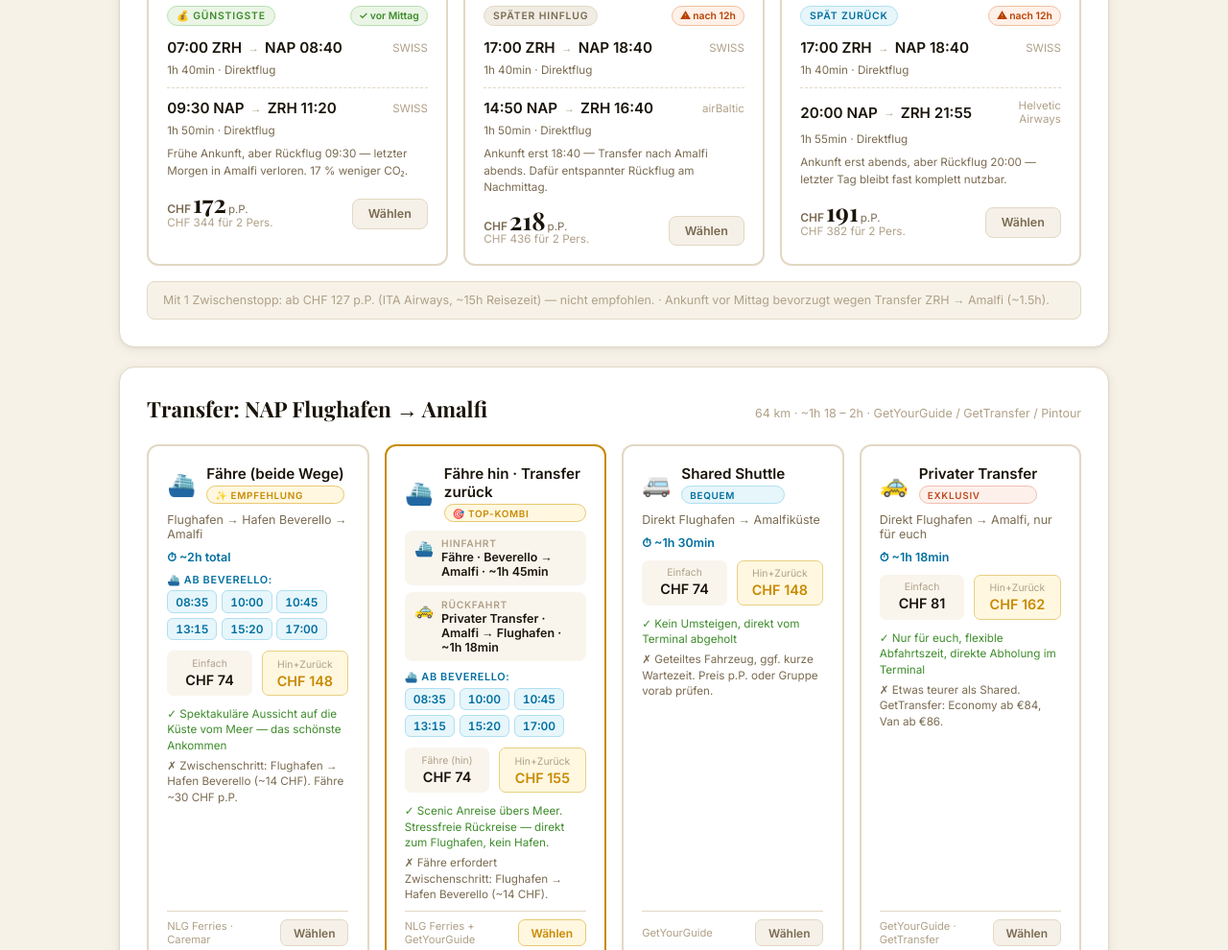
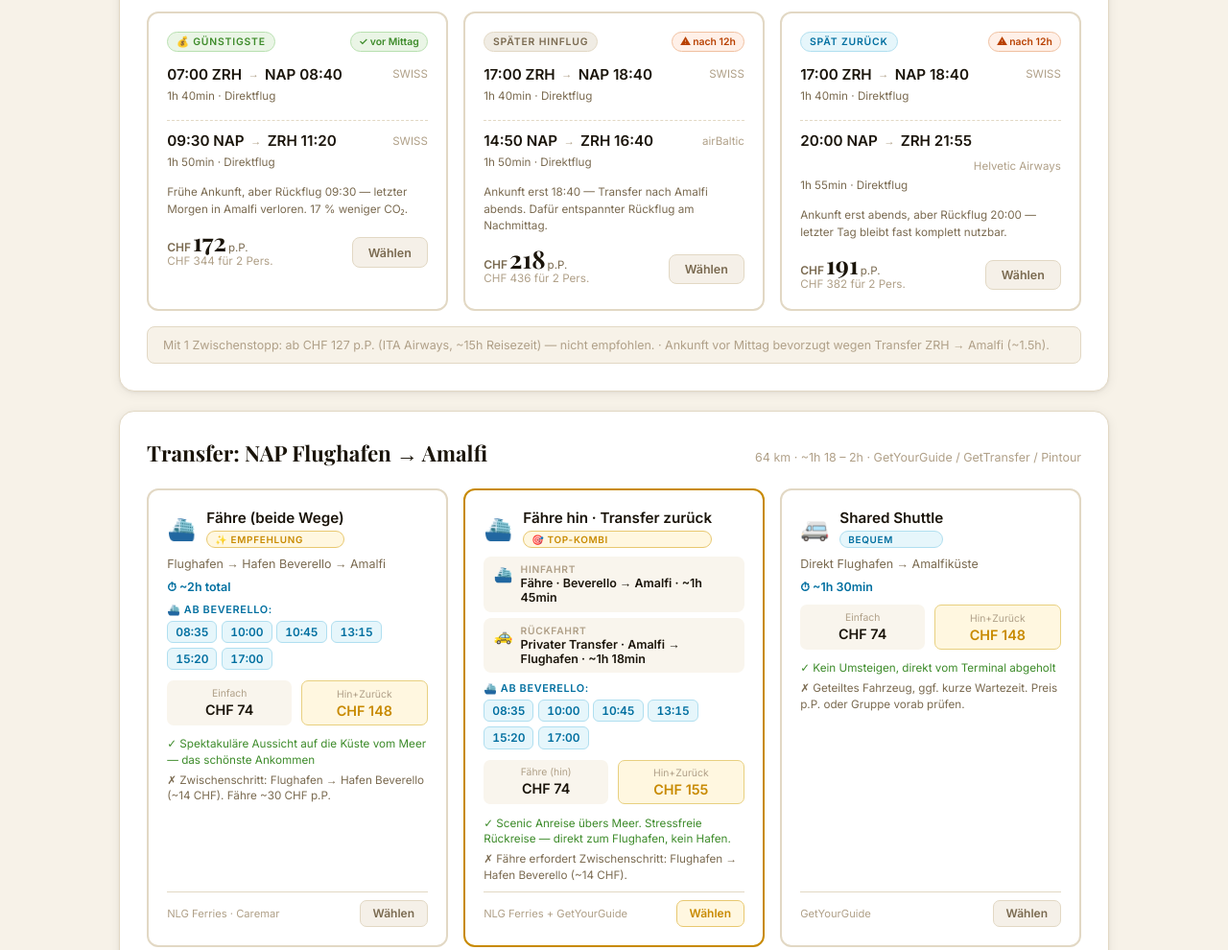
Before and after one commit to DevLorin/Urlaubsplanung, a website built with Vite: page index.html in a window 1280 px wide. Shown: the part 920-1910 px from the top of the page at 96% size. Built offline with nearby package versions, Linux system fonts and the light colour scheme; a web font is replaced by a local one.

Commit message:
Fix card overflow: proper text wrapping and responsive layouts

```diff
--- a/style.css
+++ b/style.css
@@ -197,6 +197,9 @@ body {
   transition: border-color .2s, box-shadow .2s, transform .15s;
   position: relative;
   background: var(--white);
+  overflow: hidden;
+  display: flex;
+  flex-direction: column;
 }
 
 .f-card:hover {
@@ -264,6 +267,8 @@ body {
 .f-leg {
   display: flex;
   align-items: center;
+  min-width: 0;
+  flex-wrap: wrap;
   gap: 0.6rem;
   margin-bottom: 0.4rem;
   font-size: 0.82rem;
@@ -277,7 +282,7 @@ body {
   font-size: 0.95rem;
   color: var(--text);
   min-width: 0;
-  white-space: nowrap;
+  flex-wrap: wrap;
 }
 
 .f-leg .route .arrow { color: var(--dim); font-size: 0.7rem; }
@@ -291,6 +296,7 @@ body {
   font-size: 0.72rem;
   color: var(--dim);
   margin-left: auto;
+  flex-shrink: 0;
   text-align: right;
   min-width: 0;
 }
@@ -382,7 +388,7 @@ body {
 /* ── TRANSFER GRID ── */
 .transfer-grid {
   display: grid;
-  grid-template-columns: repeat(auto-fill, minmax(230px, 1fr));
+  grid-template-columns: repeat(auto-fit, minmax(280px, 1fr));
   gap: 1rem;
   margin-bottom: 1rem;
 }
@@ -397,6 +403,8 @@ body {
   display: flex;
   flex-direction: column;
   gap: 0.55rem;
+  overflow: hidden;
+  min-width: 0;
   transition: border-color .2s, box-shadow .2s, transform .15s;
 }
 
@@ -758,9 +766,7 @@ footer {
     border-bottom: 1px solid var(--border);
     padding: 1.2rem 1rem;
   }
-  .flight-grid { grid-template-columns: 1fr; }
-  .form-row { grid-template-columns: 1fr; }
-  .transfer-grid { grid-template-columns: 1fr; }
+  .transfer-grid { grid-template-columns: repeat(2, 1fr); }
 
   .card { padding: 1.5rem 1.2rem; }
   .card-head { flex-direction: column; gap: 0.5rem; }
```
Also changed, not shown: dist/assets/index-849x5nkK.js (renamed from dist/assets/index-BfzvXBxu.js), dist/assets/index-B7Gnu7b3.css (deleted), dist/assets/index-Cs3m96zC.css (added), dist/index.html.
